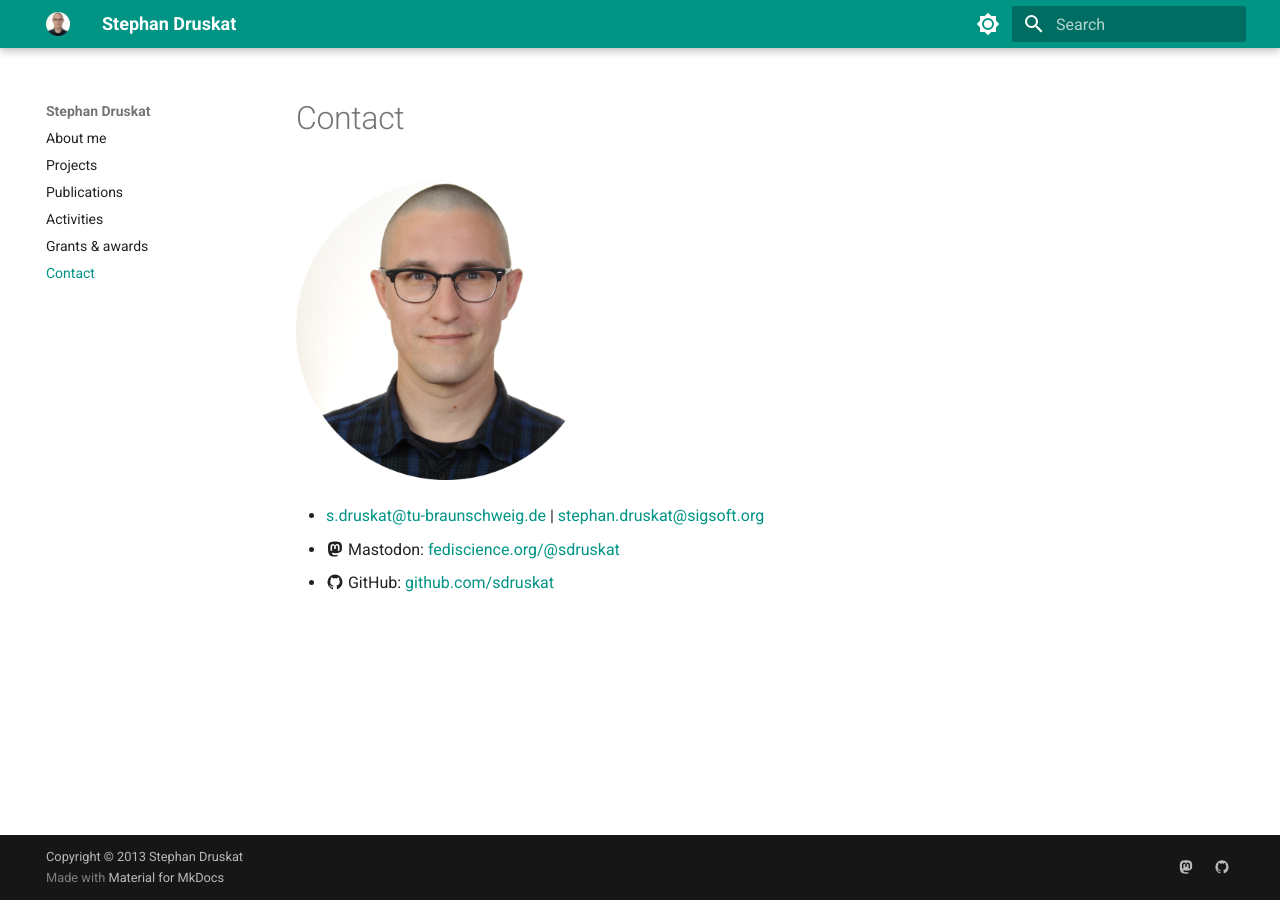
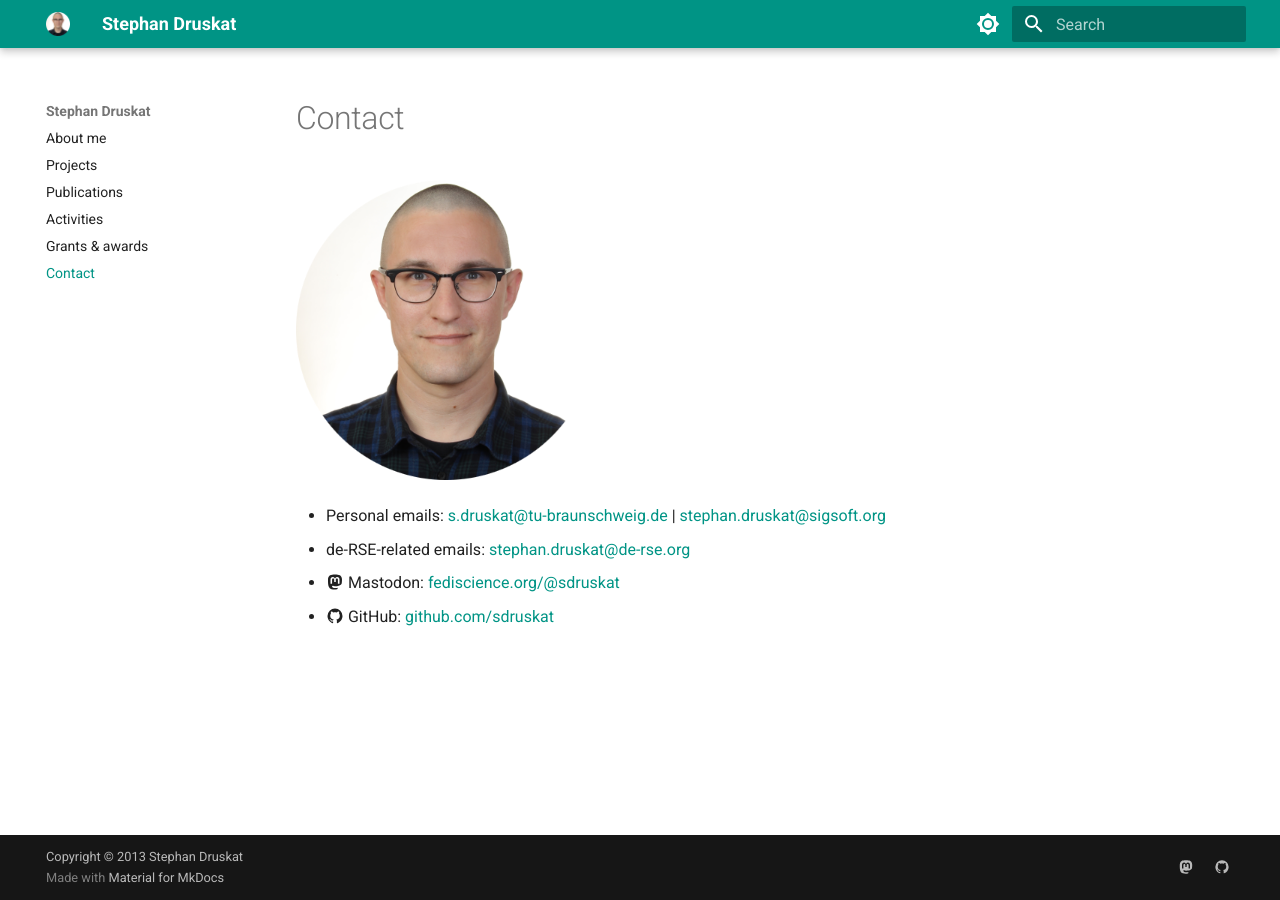
Before and after one commit to sdruskat/sdruskat.github.io, an MkDocs documentation site: the page built from docs/contact.md, in a window 1280 px wide. Built offline with MkDocs 1.6.1 and Material for MkDocs 9.7.7, drawn with Linux system fonts in a browser that asks for light colours.

Commit message:
Add de-RSE email

```diff
--- a/docs/contact.md
+++ b/docs/contact.md
@@ -1,5 +1,6 @@
 ![Portrait photo of Stephan Druskat](assets/images/portrait-round.png){ width=300 }
 
-- [s.druskat@tu-braunschweig.de](mailto:s.druskat@tu-braunschweig.de) | [stephan.druskat@sigsoft.org](mailto:stephan.druskat@sigsoft.org)
+- Personal emails: [s.druskat@tu-braunschweig.de](mailto:s.druskat@tu-braunschweig.de) | [stephan.druskat@sigsoft.org](mailto:stephan.druskat@sigsoft.org)
+- de-RSE-related emails: [stephan.druskat@de-rse.org](mailto:stephan.druskat@de-rse.org)
 - :material-mastodon: Mastodon: [fediscience.org/@sdruskat](https://fediscience.org/@sdruskat)
 - :material-github: GitHub: [github.com/sdruskat](https://github.com/sdruskat)
```
